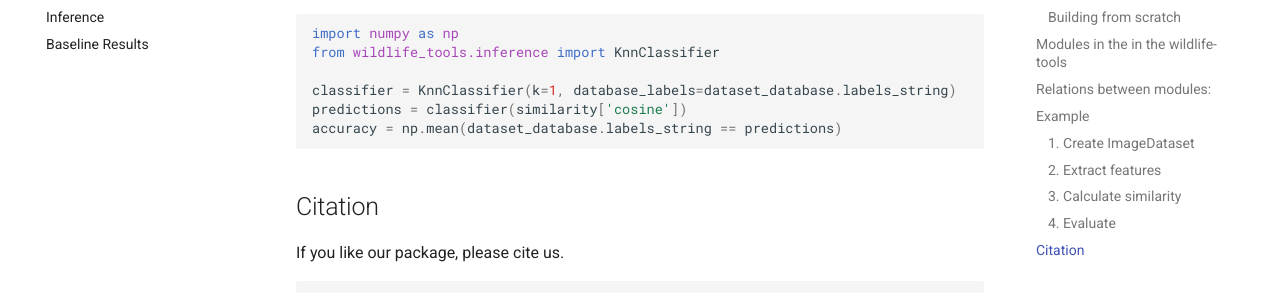
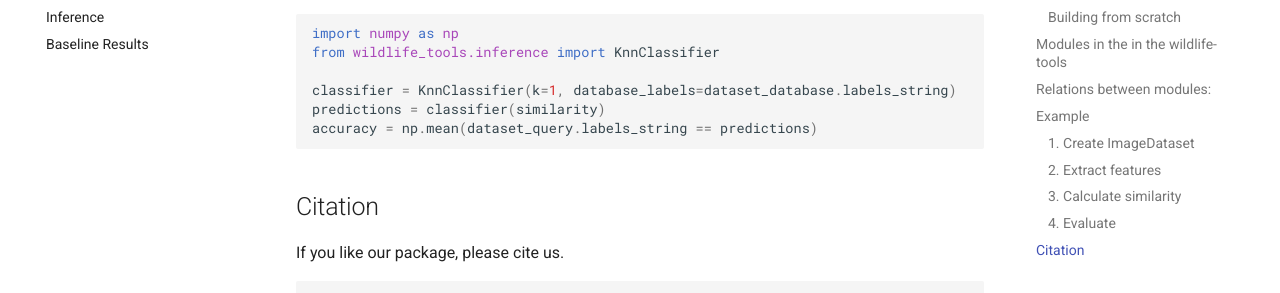
Before and after one commit to WildlifeDatasets/wildlife-tools, an MkDocs documentation site: the page built from docs/index.md, in a window 1280 px wide and 900 px high, scrolled down 3510 px. Shown: the part 226-519 px from the top of the window. Built offline with MkDocs 1.6.1 and Material for MkDocs 9.7.7, drawn with Linux system fonts in a browser that asks for light colours; comment, search, counter and statistics services are not loaded.

Commit message:
update cosine similarity access, fix accuracy calculation
- cosine similarity class used to return a dictionary with "cosine" key. It returns only the similarity since version 1.0.1 #15.
- accuracy calculation has to take query lables instead of database labels, since the predictions are made from query images

````diff
--- a/docs/index.md
+++ b/docs/index.md
@@ -153,8 +153,8 @@ import numpy as np
 from wildlife_tools.inference import KnnClassifier
 
 classifier = KnnClassifier(k=1, database_labels=dataset_database.labels_string)
-predictions = classifier(similarity['cosine'])
-accuracy = np.mean(dataset_database.labels_string == predictions)
+predictions = classifier(similarity)
+accuracy = np.mean(dataset_query.labels_string == predictions)
 ```
 
 ## Citation
````
Also changed, not shown: README.md (+2 -2 lines), 5 other files.
